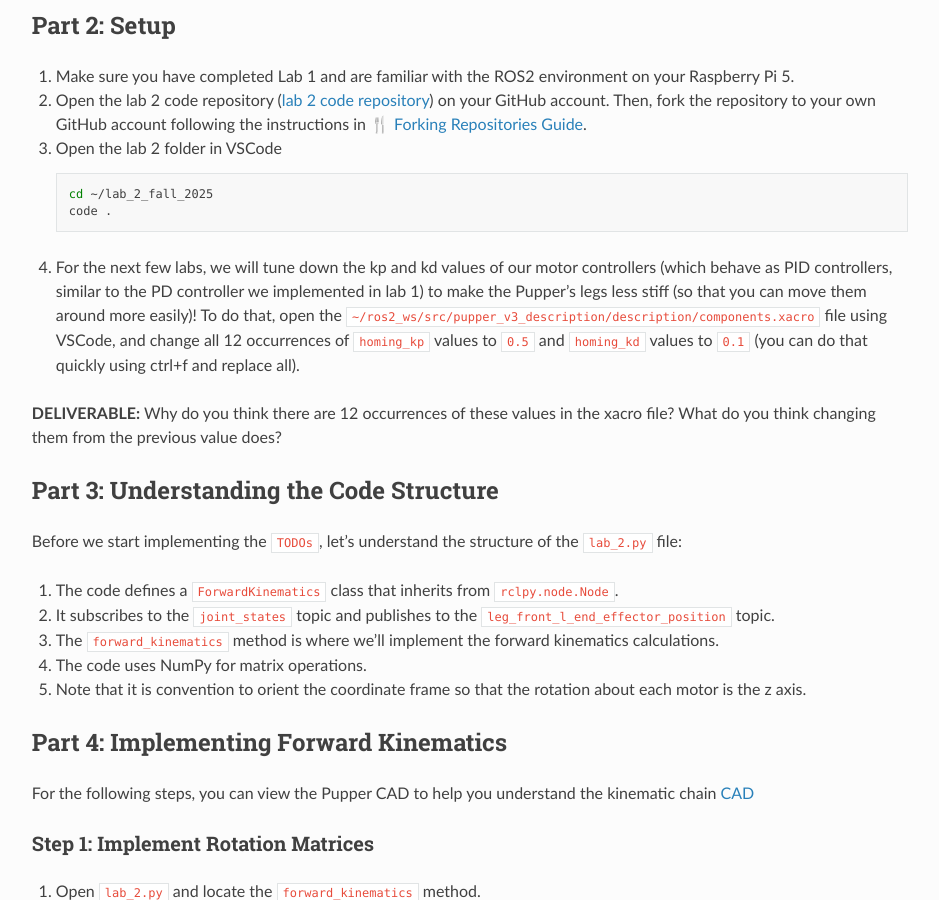
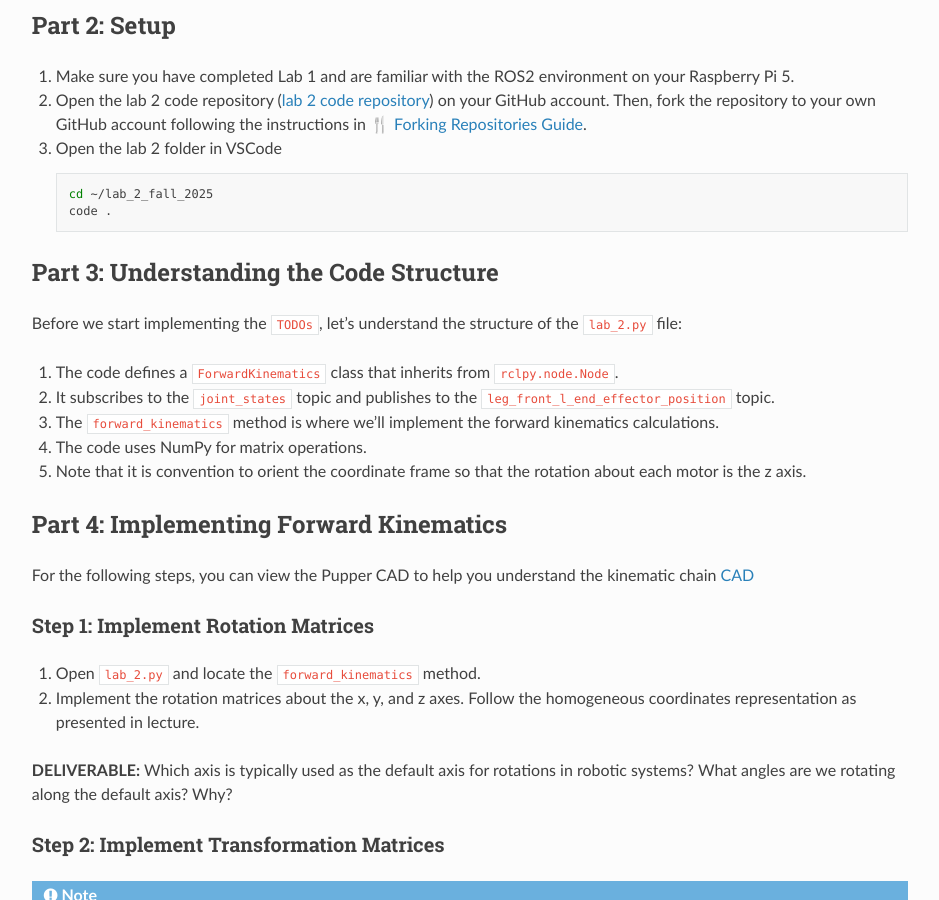
Before and after one commit to cs123-stanford/cs123-stanford, a Sphinx documentation site: the page built from docs/schedule/labs/fall-25/lab-2.rst, in a window 1280 px wide and 900 px high, scrolled down 1475 px. Shown: the whole window, without its empty margins (320-1259 px from the left). Built offline with Sphinx 7.4.7 and the Read the Docs theme 3.1.0, drawn with Linux system fonts in a browser that asks for light colours.

Commit message:
Deletes change of homing kp and kd

```diff
--- a/docs/schedule/labs/fall-25/lab-2.rst
+++ b/docs/schedule/labs/fall-25/lab-2.rst
@@ -43,10 +43,6 @@
 
       cd ~/lab_2_fall_2025
       code .
-
-4. For the next few labs, we will tune down the kp and kd values of our motor controllers (which behave as PID controllers, similar to the PD controller we implemented in lab 1) to make the Pupper's legs less stiff (so that you can move them around more easily)! To do that, open the ``~/ros2_ws/src/pupper_v3_description/description/components.xacro`` file using VSCode, and change all 12 occurrences of ``homing_kp`` values to ``0.5`` and ``homing_kd`` values to ``0.1`` (you can do that quickly using ctrl+f and replace all).
-
-**DELIVERABLE:** Why do you think there are 12 occurrences of these values in the xacro file? What do you think changing them from the previous value does?
 
 Part 3: Understanding the Code Structure
 -------------------------------------------
```
